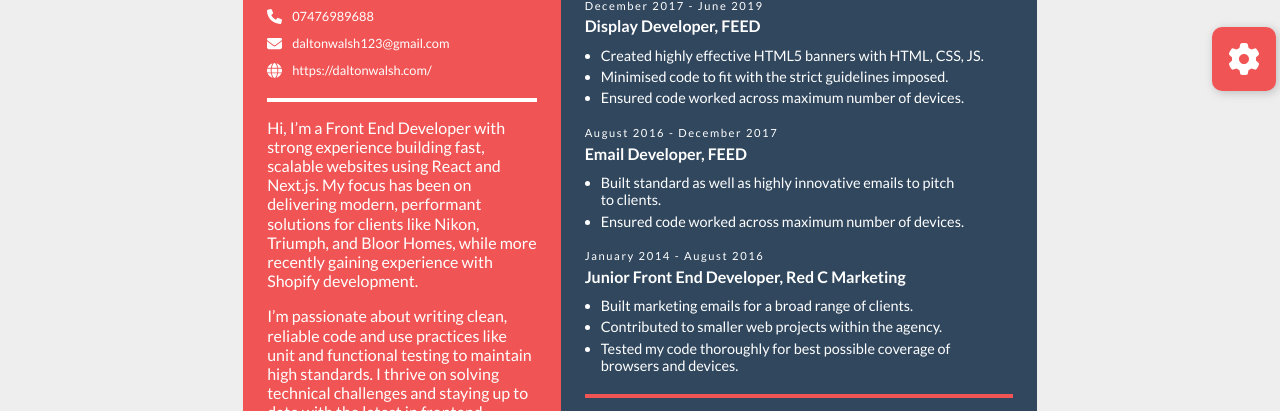
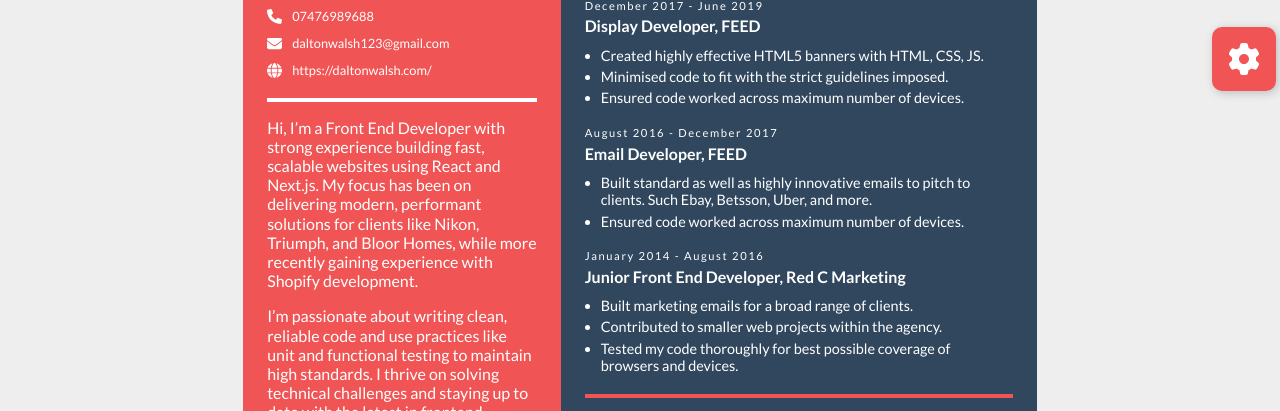
Before and after one commit to Dalton123/Dalton-Walsh-CV, a website: page index.html in a window 1280 px wide. Shown: the part 373-784 px from the top of the page. Drawn offline with Linux system fonts and the light colour scheme.

Commit message:
Enhance client list in index.html to specify notable companies such as Ebay, Betsson, and Uber.

```diff
--- a/index.html
+++ b/index.html
@@ -149,7 +149,7 @@
             <ul>
               <li>
                 Built standard as well as highly innovative emails to pitch to
-                clients.
+                clients. Such Ebay, Betsson, Uber, and more.
               </li>
               <li>Ensured code worked across maximum number of devices.</li>
             </ul>
```
